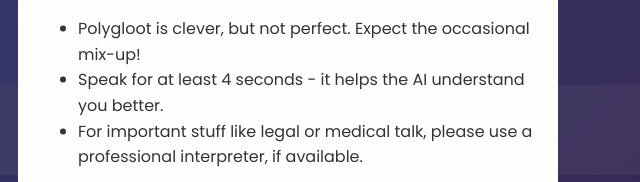
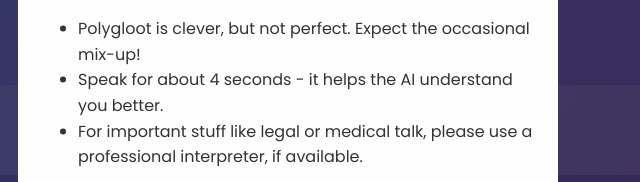
Before and after one commit to jacguidi/polygloot, a website: page index.html in a window 1280 px wide. Shown: the part 354-536 px from the top of the page, 352-992 px from the left. Drawn offline with Linux system fonts and the light colour scheme.

Commit message:
Update index.html

```diff
--- a/index.html
+++ b/index.html
@@ -284,7 +284,7 @@
         <h3>Quick tips before you start:</h3>
         <ul>
             <li>Polygloot is clever, but not perfect. Expect the occasional mix-up!</li>
-            <li>Speak for at least 4 seconds - it helps the AI understand you better.</li>
+            <li>Speak for about 4 seconds - it helps the AI understand you better.</li>
             <li>For important stuff like legal or medical talk, please use a professional interpreter, if available.</li>
         </ul>
         <p>By using this service, you agree to our <a href="privacy-policy.html" target="_blank">Privacy Policy</a>.</p>
```
